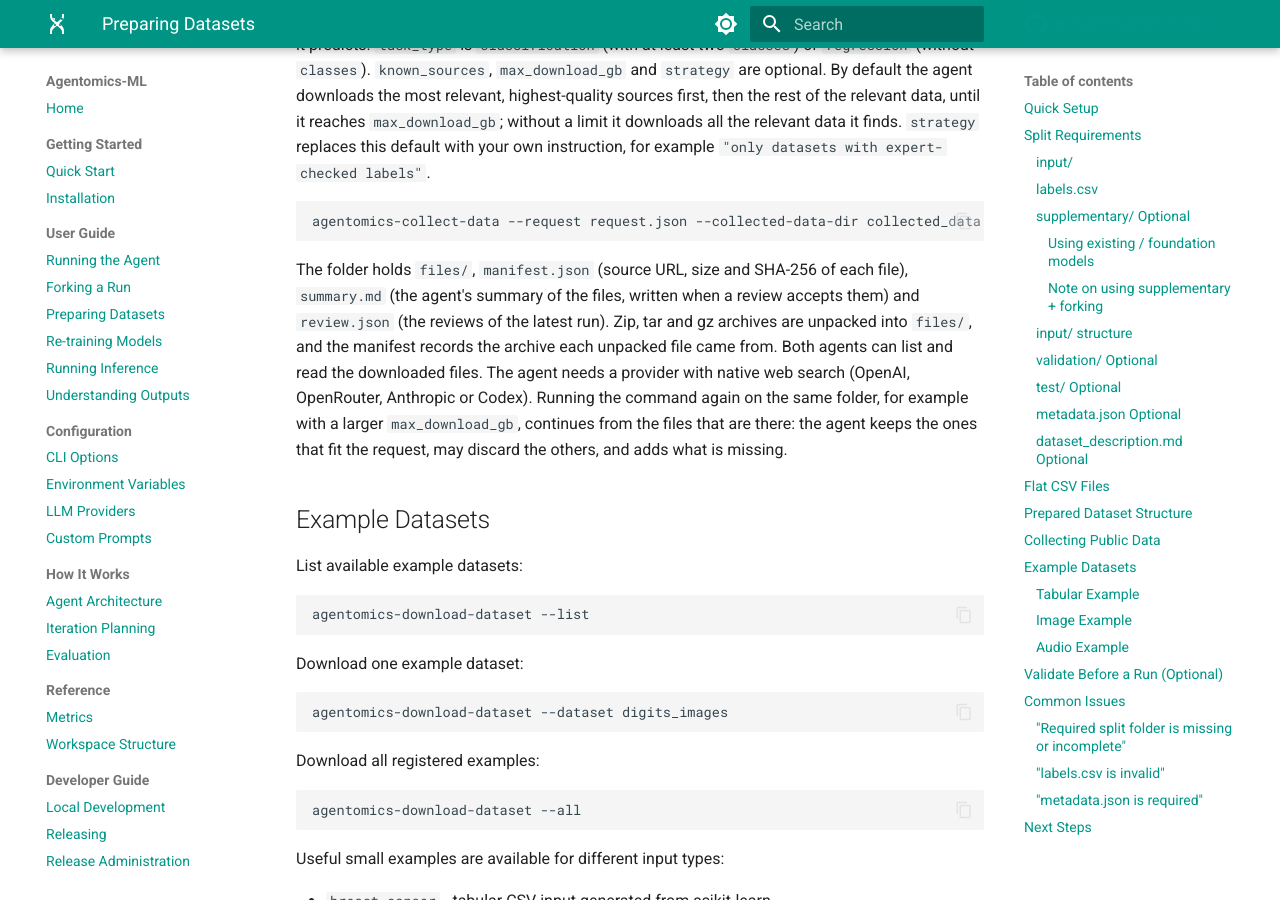
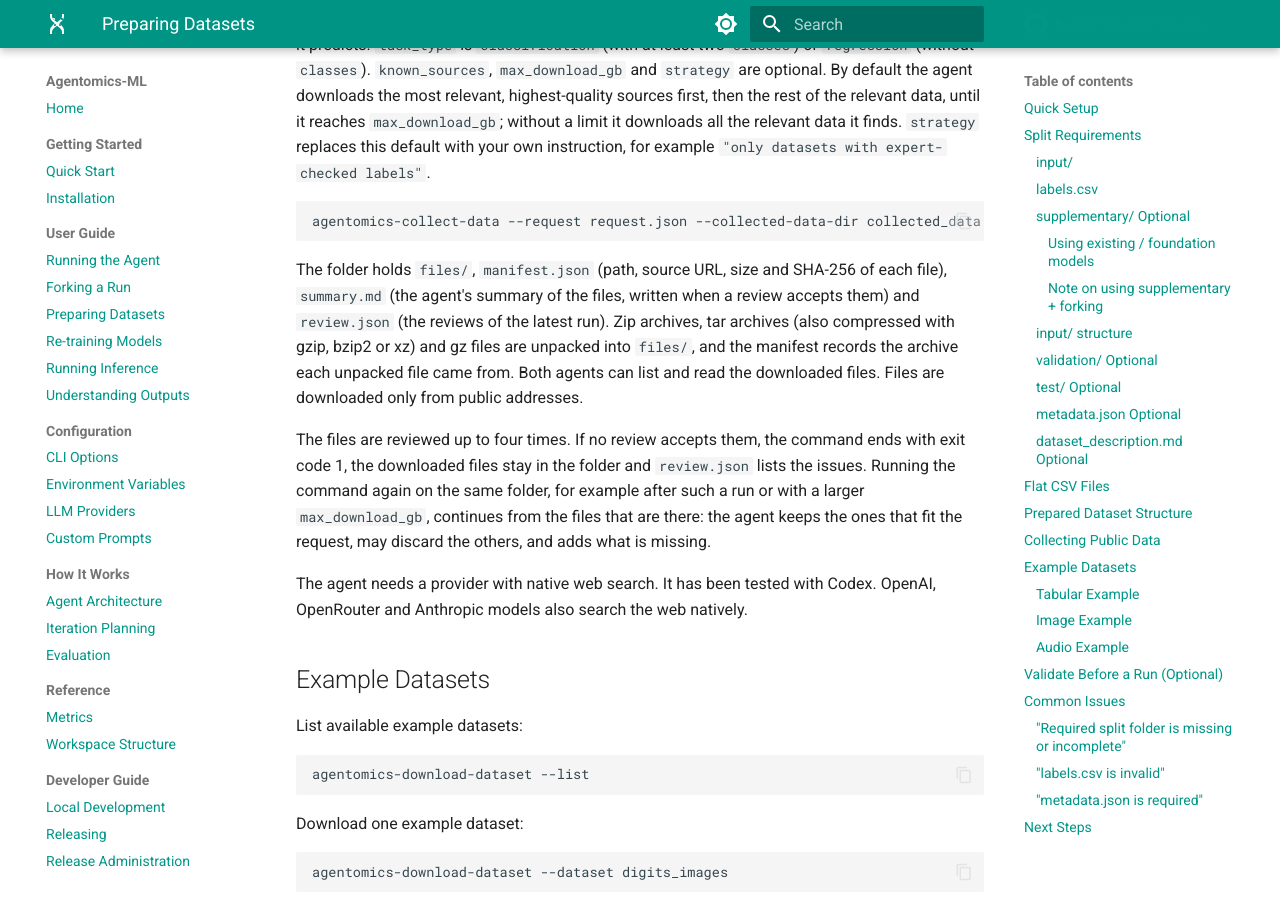
Before and after one commit to BioGeMT/agentomics-ml, an MkDocs documentation site: the page built from docs/user-guide/datasets.md, in a window 1280 px wide and 900 px high, scrolled down 5818 px. Built offline with MkDocs 1.6.1 and Material for MkDocs 9.7.7, drawn with Linux system fonts in a browser that asks for light colours; comment, search, counter and statistics services are not loaded.

Commit message:
docs: describe failed reviews, reruns and the tested provider for data collection

````diff
--- a/docs/user-guide/datasets.md
+++ b/docs/user-guide/datasets.md
@@ -276,16 +276,23 @@ sources first, then the rest of the relevant data, until it reaches
 agentomics-collect-data --request request.json --collected-data-dir collected_data --provider codex --model gpt-6.1-sol
 ```
 
-The folder holds `files/`, `manifest.json` (source URL, size and SHA-256 of
-each file), `summary.md` (the agent's summary of the files, written when a
-review accepts them) and `review.json` (the reviews of the latest run). Zip, tar and gz archives are unpacked into `files/`, and the
-manifest records the archive each unpacked file came from. Both agents can
-list and read the downloaded files.
-The agent needs a provider with native web search (OpenAI, OpenRouter,
-Anthropic or Codex). Running the command again on the same folder, for example
-with a larger `max_download_gb`, continues from the files that are there: the
-agent keeps the ones that fit the request, may discard the others, and adds
-what is missing.
+The folder holds `files/`, `manifest.json` (path, source URL, size and SHA-256
+of each file), `summary.md` (the agent's summary of the files, written when a
+review accepts them) and `review.json` (the reviews of the latest run). Zip
+archives, tar archives (also compressed with gzip, bzip2 or xz) and gz files
+are unpacked into `files/`, and the manifest records the archive each unpacked
+file came from. Both agents can list and read the downloaded files. Files are
+downloaded only from public addresses.
+
+The files are reviewed up to four times. If no review accepts them, the
+command ends with exit code 1, the downloaded files stay in the folder and
+`review.json` lists the issues. Running the command again on the same folder,
+for example after such a run or with a larger `max_download_gb`, continues
+from the files that are there: the agent keeps the ones that fit the request,
+may discard the others, and adds what is missing.
+
+The agent needs a provider with native web search. It has been tested with
+Codex. OpenAI, OpenRouter and Anthropic models also search the web natively.
 
 ## Example Datasets
 
````
